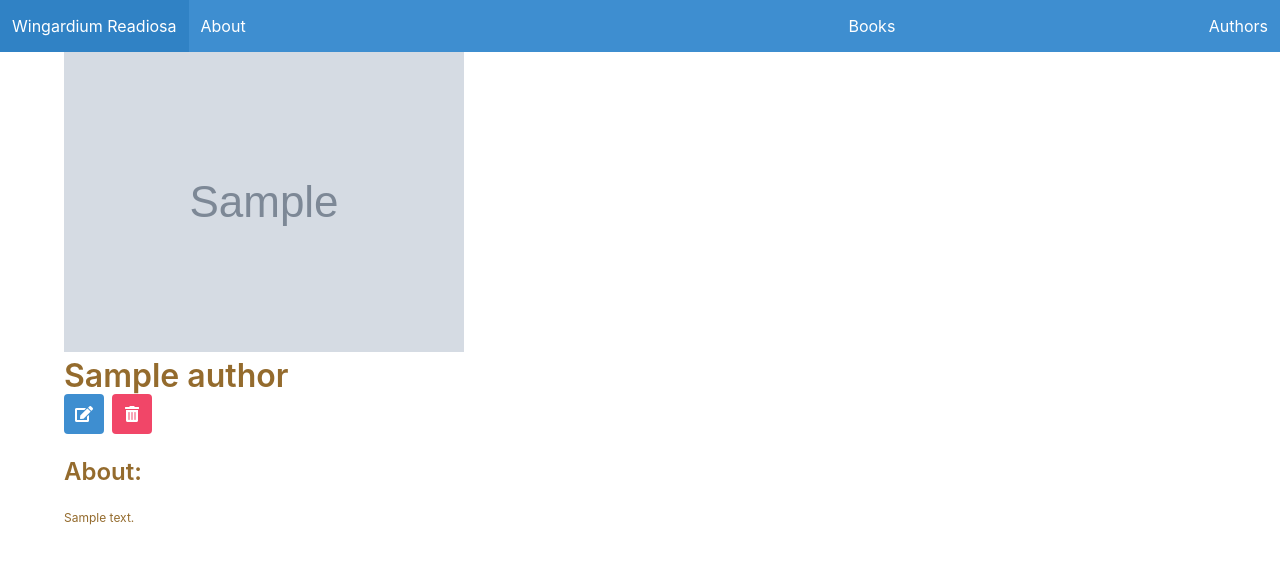
After one commit to kellims/Wingardium_Readiosa, a Django app: page /authors/1/ in a window 1280 px wide. The commit adds this page. Shown: the top 564 px of the page. Run offline with Django 4.2, Linux system fonts and the light colour scheme; tables that the repository leaves empty hold one stand-in row (values such as "Sample post"); grey boxes marked "Sample" are stand-in pictures.

Commit message:
author detail page created

```diff
--- /dev/null
+++ b/main_app/templates/author_detail.html
@@ -0,0 +1,29 @@
+{% extends 'base.html' %}
+{% block content %}
+<div class="detail__img">
+    <img src="{{author.image}}" alt="{{author.name}}" />
+</div>
+<div class="detail__name">
+
+    <h1 class="title">{{author.name}}</h1>
+</div>
+<div class="detail__container">
+    <div class="buttons">
+        <a href="" class="button is-info">
+            <span class="icon">
+                <i class="fas fa-edit"></i>
+            </span>
+        </a>
+        <a href="" class="button is-danger">
+            <span class="icon">
+                <i class="fas fa-trash-alt"></i>
+            </span>
+        </a>
+    </div>
+    <div class="detail__about">
+        <h4 class="title is-4">About:</h4>
+        <p>{{author.bio}}</p>
+    </div>
+</div>
+
+{% endblock %}
--- a/main_app/templates/author_list.html
+++ b/main_app/templates/author_list.html
@@ -23,7 +23,7 @@
 
 <div class="gallery">
   {% for authors in authors %}
-  <a href="">
+  <a href="{% url 'author_detail' authors.pk %}">
     <div class="card">
       <div class="card-image">
         <figure class="image is-square">
--- a/main_app/templates/base.html
+++ b/main_app/templates/base.html
@@ -8,6 +8,7 @@
         <link rel="stylesheet" href="https://cdn.jsdelivr.net/npm/bulma@0.9.2/css/bulma.min.css">
         <link rel="stylesheet" href="{% static 'styles/main.css' %}" />
         <script src="{% static 'scripts/main.js' %}" defer></script>
+        <link rel="stylesheet" href="https://cdnjs.cloudflare.com/ajax/libs/font-awesome/5.15.4/css/all.min.css">
         <script src="https://code.jquery.com/jquery-3.6.0.min.js" integrity="sha256-/xUj+3OJU5yExlq6GSYGSHk7tPXikynS7ogEvDej/m4=" crossorigin="anonymous"></script>
         <title>Wingardium Readiosa - {% block title %}{% endblock %}</title>
     </head>
--- a/main_app/urls.py
+++ b/main_app/urls.py
@@ -7,4 +7,5 @@ urlpatterns = [
   path('about/', views.About.as_view(), name="about"),
   path('authors/', views.AuthorList.as_view(), name="author_list"),
   path('authors/new/', views.AuthorCreate.as_view(), name="author_create"),
+  path('authors/<int:pk>/', views.AuthorDetail.as_view(), name="author_detail"),
 ]
--- a/main_app/views.py
+++ b/main_app/views.py
@@ -4,6 +4,7 @@ from django.http import HttpResponse
 
 from django.views.generic.base import TemplateView
 from django.views.generic.edit import CreateView
+from django.views.generic import DetailView
 
 from .models import Author
 
@@ -49,3 +50,7 @@ class AuthorCreate(CreateView):
     fields = ['name', 'image', 'bio']
     template_name = "author_create.html"
     success_url = "/authors/"
+
+class AuthorDetail(DetailView):
+    model = Author
+    template_name = "author_detail.html"
```
Also changed, not shown: main_app/static/styles/main.css (+38 -0 lines).
